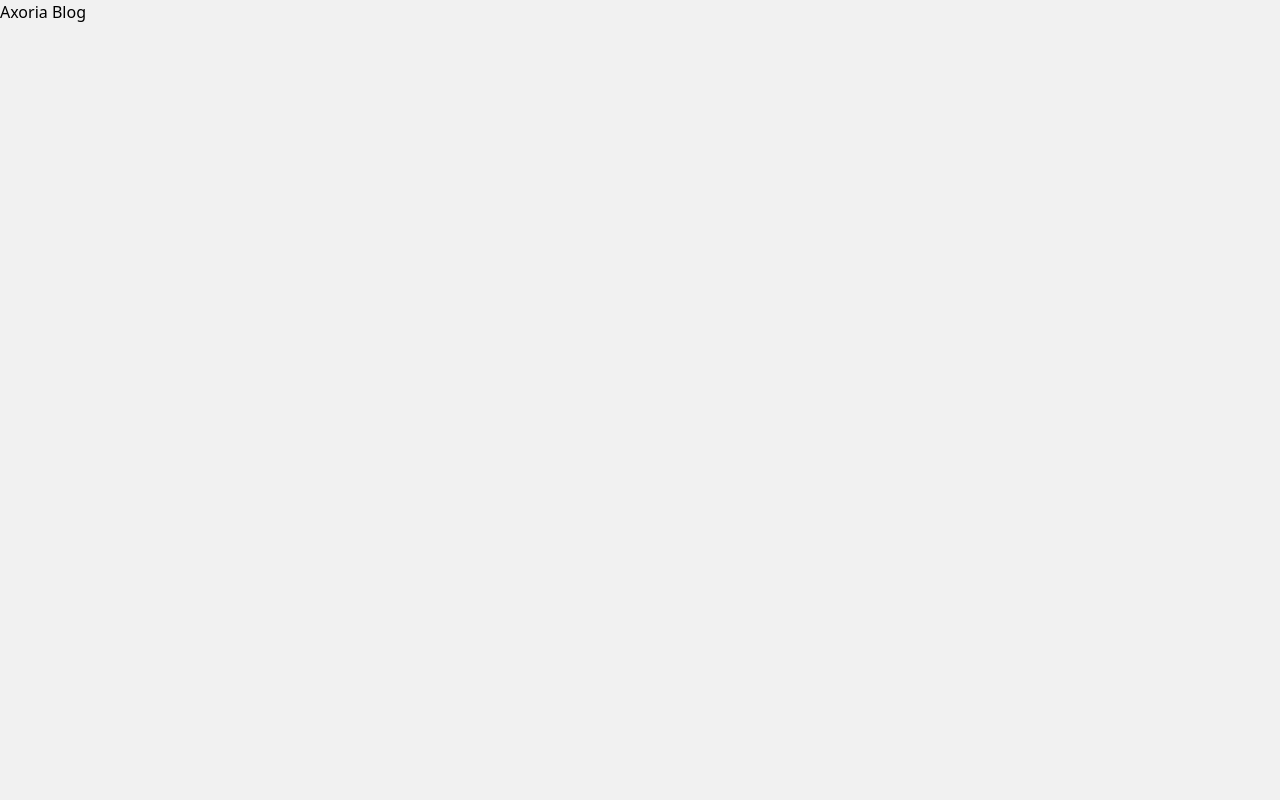
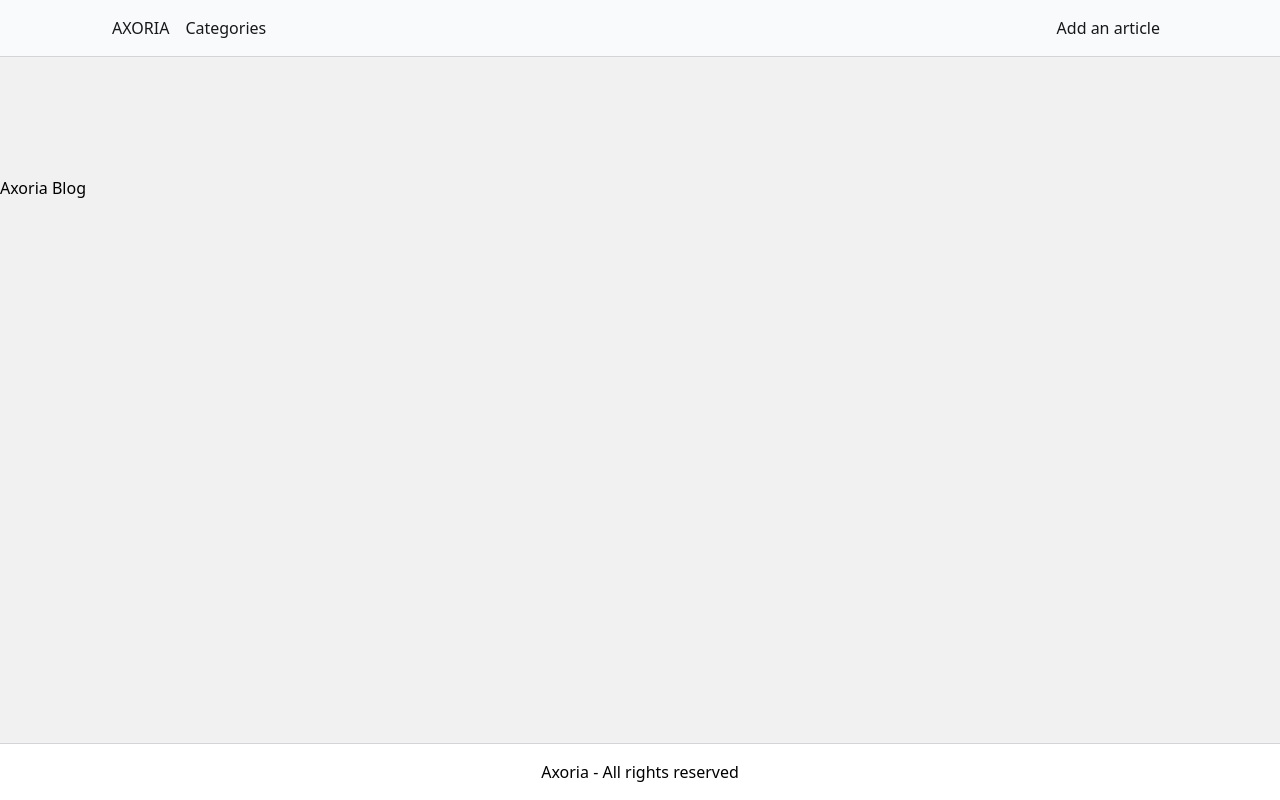
Before and after one commit to Vinchd/Axoria-Blog, a Next.js app: page / in a window 1280 px wide. Built offline with nearby package versions, Linux system fonts and the light colour scheme.

Commit message:
create layout with navbar & footer

```diff
--- a/src/app/layout.jsx
+++ b/src/app/layout.jsx
@@ -1,11 +1,17 @@
 import "./globals.css";
+import Navbar from "@/components/Navbar";
+import Footer from "@/components/Footer";
 
 export default function RootLayout({ children }) {
 	return (
-		<html lang="en">
+		<html lang="en" className="h-full">
 			<link rel="icon" href="/favicon.svg" type="image/svg+xml" />
 			<meta name="viewport" content="width=device-width, initial-scale=1.0" />
-			<body>{children}</body>
+			<body className="flex flex-col min-h-full">
+				<Navbar />
+				<main className="grow">{children}</main>
+				<Footer />
+			</body>
 		</html>
 	);
 }
--- a/src/app/page.jsx
+++ b/src/app/page.jsx
@@ -1,8 +1,6 @@
-import Image from "next/image";
-
 export default function Home() {
 	return (
-		<div>
+		<div className="pt-44">
 			<h1>Axoria Blog</h1>
 		</div>
 	);
--- /dev/null
+++ b/src/components/Footer.jsx
@@ -0,0 +1,9 @@
+import Link from "next/link";
+
+export default function Footer() {
+	return (
+		<footer className="bg-white p-4 border-t border-t-zinc-300 text-center">
+			<Link href="#">Axoria - All rights reserved</Link>
+		</footer>
+	);
+}
--- /dev/null
+++ b/src/components/Navbar.jsx
@@ -0,0 +1,19 @@
+import Link from "next/link";
+
+export default function Navbar() {
+	return (
+		<nav className="fixed bg-slate-50 border-b border-b-zinc-300 w-full">
+			<div className="flex mx-auto px-12 py-4 max-w-6xl">
+				<Link href="/" className="mr-2 text-zinc-900">
+					AXORIA
+				</Link>
+				<Link href="/categories" className="mx-2 mr-auto text-zinc-900">
+					Categories
+				</Link>
+				<Link href="dashboard/create" className="mx-2 text-zinc-900">
+					Add an article
+				</Link>
+			</div>
+		</nav>
+	);
+}
```
